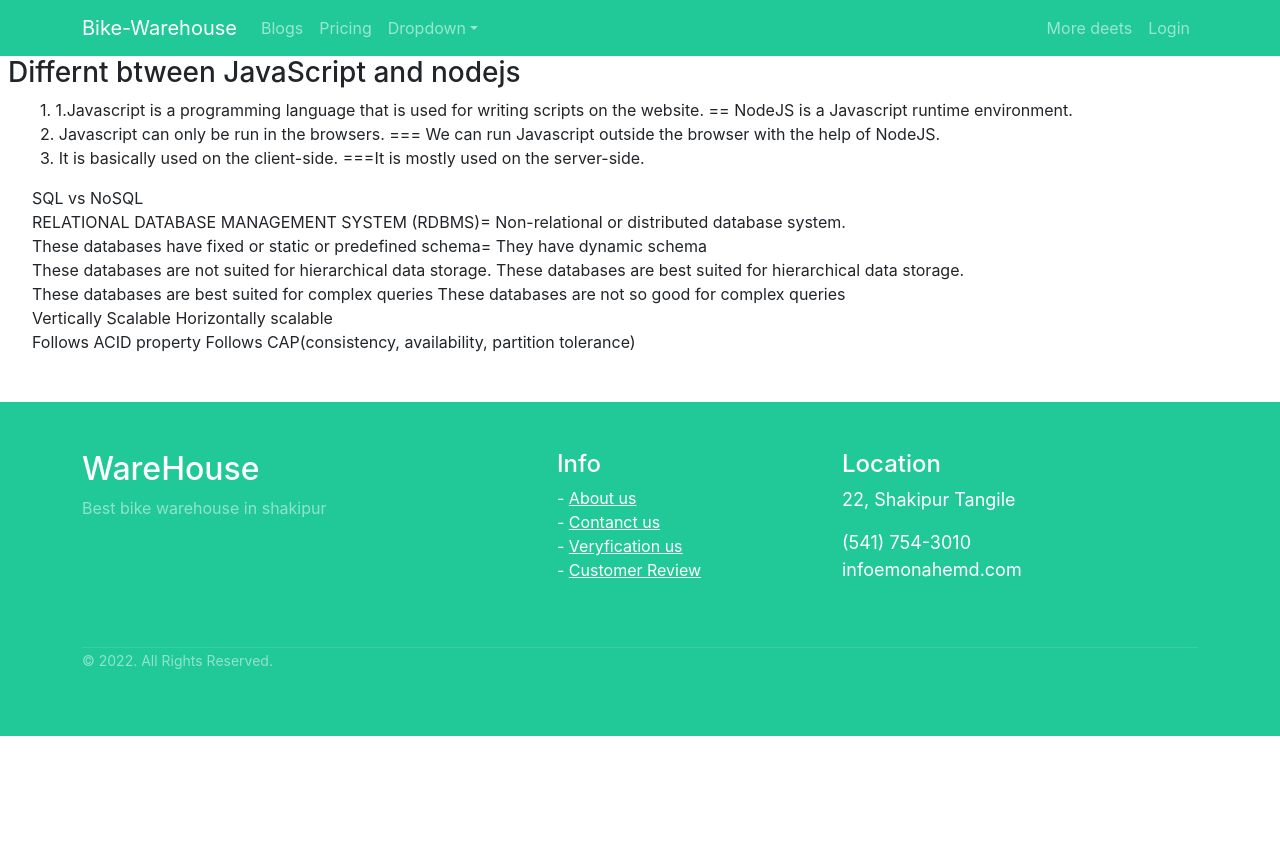
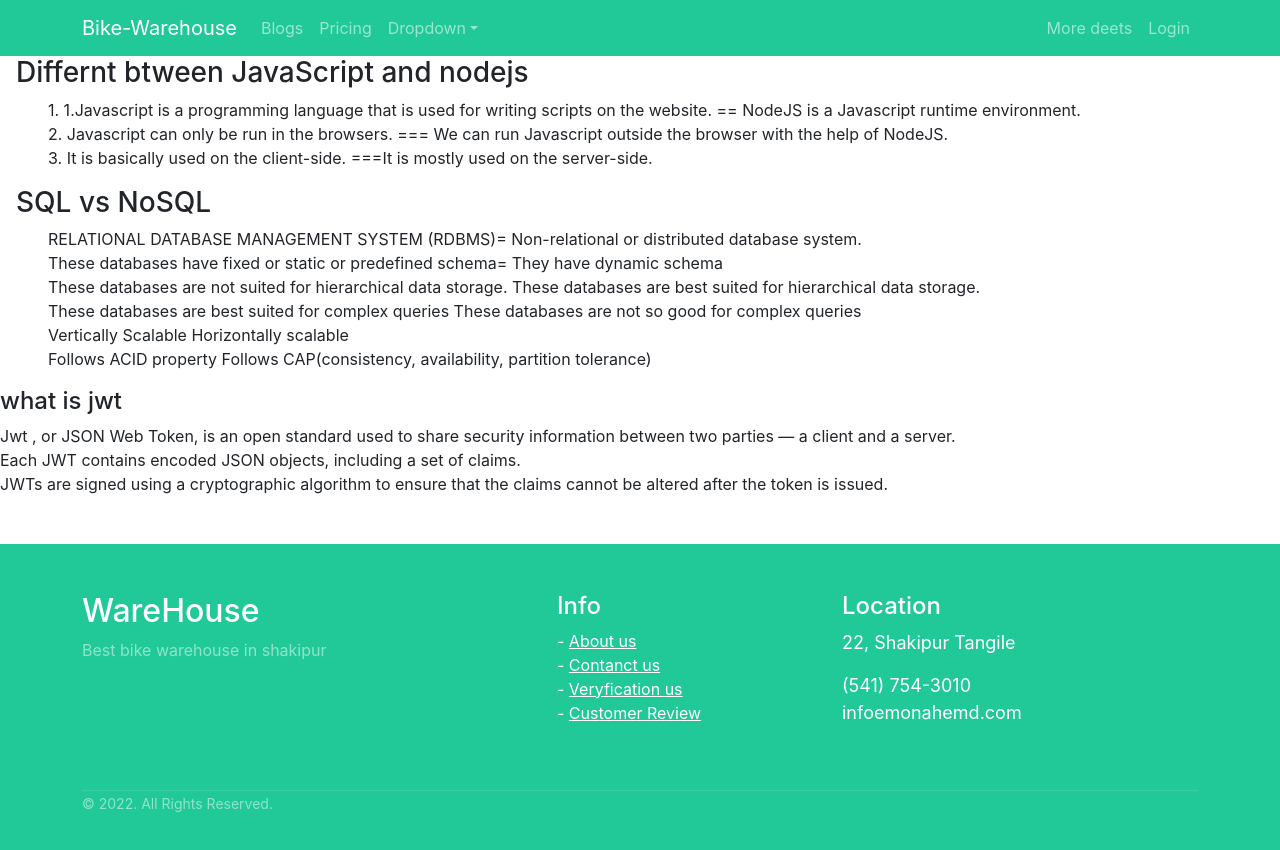
Before and after one commit to emonahmed123/wharehouse-mangement-client, a React (Create React App) app: page /blogs in a window 1280 px wide. Shown: the top 850 px of the page. Before the commit the page ends 800 px from the top, so only its background shows below. Built offline with nearby package versions, Linux system fonts and the light colour scheme; no server answers.

Commit message:
added last goal

```diff
--- a/src/Pages/Blogs/Blogs.js
+++ b/src/Pages/Blogs/Blogs.js
@@ -5,7 +5,7 @@ const Blogs = () => {
         <div>
 
 
-              <div className='ms-2'>
+              <div className='ms-3'>
                <h3>Differnt btween JavaScript and nodejs </h3>
                    <ul>
                    1.
@@ -17,9 +17,10 @@ const Blogs = () => {
               </div>
 
 
-              <div>
+              <div className='ms-3'>
+            <h3>  SQL    vs 	NoSQL</h3>
             <ul>
-            SQL    vs       	NoSQL
+
 <li>RELATIONAL DATABASE MANAGEMENT SYSTEM (RDBMS)=	Non-relational or distributed database system. </li>
 <li> These databases have fixed or static or predefined schema=	They have dynamic schema</li>
 <li>These databases are not suited for hierarchical data storage.	These databases are best suited for hierarchical data storage.</li>
@@ -27,11 +28,18 @@ const Blogs = () => {
 <li> Vertically Scalable	Horizontally scalable</li>
 <li> Follows ACID property	Follows CAP(consistency, availability, partition tolerance)</li>
 
-
-            </ul>
+ </ul>
+</div>
+                    <div>
+                        <h4>what is jwt</h4>
+                 <p>  Jwt , or JSON Web Token, is an open standard used to share security information between two parties — a client and a server. <br/>
+                   Each JWT contains encoded JSON objects, including a set of claims. <br/>
+                   JWTs are signed using a cryptographic algorithm to ensure that the claims cannot be altered after the token is issued.
 
 
-              </div>
+    </p>
+                    </div>
+
         </div>
     );
 };
```
